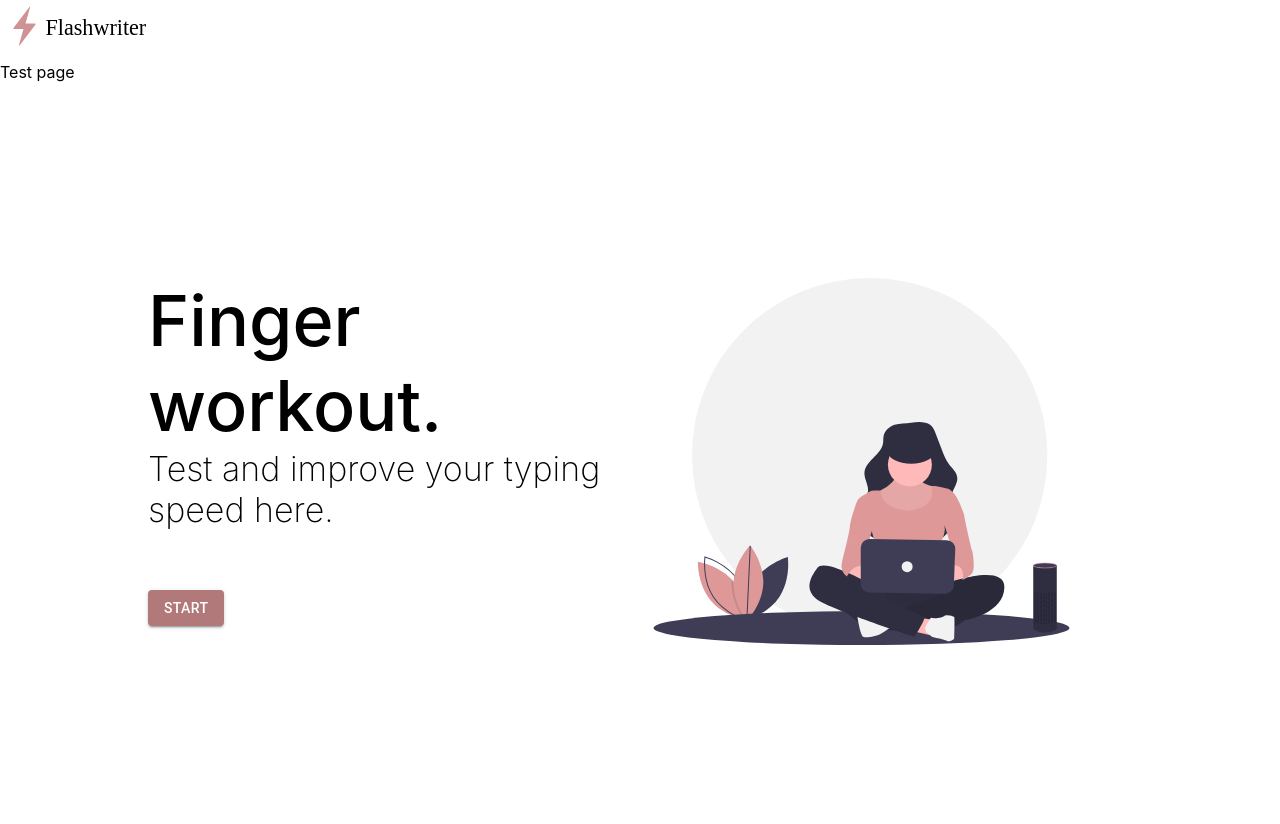
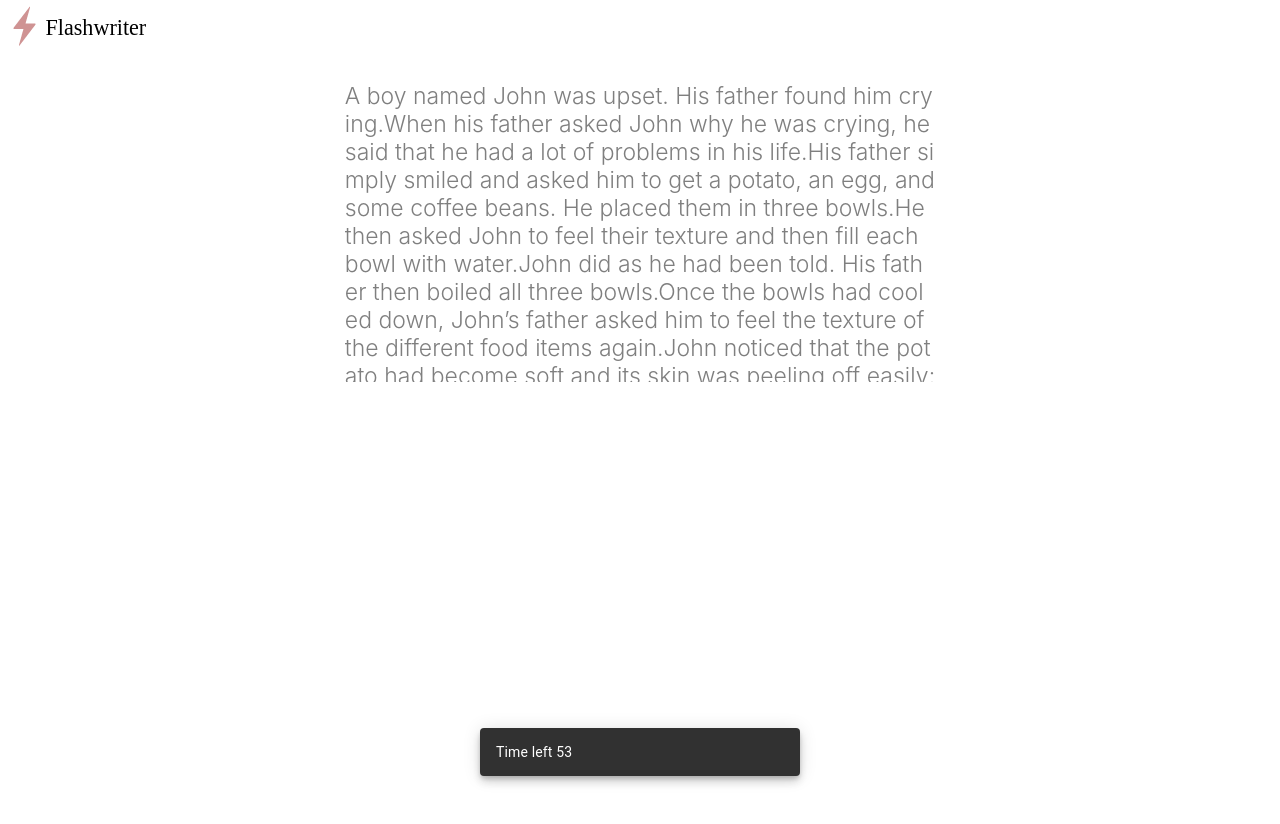
Before and after one commit to yogamonck-web/typetest-react, a React (Create React App) app: page /test in a window 1280 px wide. Shown: the top 824 px of the page. Built offline with nearby package versions, Linux system fonts and the light colour scheme.

Commit message:
✨ Test page working with static test strings

```diff
--- a/src/App.tsx
+++ b/src/App.tsx
@@ -16,7 +16,7 @@ export default function App() {
           <Route exact  path="/test" component={TestPage} />
           <Route exact path="/preTest" component={PreTestPage} />
           <Route exact path="/result" component={ResultPage} />
-          <Route exact path="/*" component={LandingPage} />
+          <Route exact path="/" component={LandingPage} />
         </TestDetailsContext>
       </Switch>
     </Router>
--- /dev/null
+++ b/src/Component/Timer/index.tsx
@@ -0,0 +1,31 @@
+import React, { useEffect, useRef, useState } from "react";
+import { Snackbar } from "@material-ui/core";
+import { useHistory } from "react-router";
+
+interface Props {
+    time:number;
+}
+const TestPageTimer:React.FC<Props> = ({time}) => {
+  const [timer, setTimer] = useState<any>(time) ;
+
+  const history = useHistory()
+
+  useEffect(() => {
+
+    if(timer <= 0){
+        history.push('/result')
+    }
+    const timeout = setTimeout(() => setTimer(timer - 1), 1000);
+    return function cleanup(){
+        clearTimeout(timeout)
+    };
+  }, [timer]);
+
+console.log("time",time)
+
+  return (
+      <Snackbar open message={"Time left " + timer} />
+  );
+};
+
+export default TestPageTimer;
--- a/src/Container/TestPage/index.tsx
+++ b/src/Container/TestPage/index.tsx
@@ -1,12 +1,94 @@
+import React, { useContext, useEffect, useRef, useState } from "react";
+import { useHistory } from "react-router";
+import TypeTestArea from "../../Component/TextTypeArea";
+import TestPageTimer from "../../Component/Timer";
+import { TestDetailsDataContext } from "../../ContextProviders/testDetails";
 
-import React from 'react';
+const TestPage = () => {
+  const { level, time, blind, testData: realText, setuserInput } = useContext(
+    TestDetailsDataContext
+  );
+  const [userInput, setUserInput] = useState<string[]>([]);
+  const textDisplayElement = useRef<HTMLElement | null>(null) as any;
+  const history = useHistory()
 
-const TestPage = () =>{
+  useEffect(()=>{
+    window.onbeforeunload = ()=> {
+      window.setTimeout(function () {
+        window.location.href = '/preTest';
+    }, 0);
+    window.onbeforeunload = null;
+    }
+
+  },[])
+
+  const validateInput = (key: string, index: number) => {
+    if (blind) {
+      return `<b class="user-input-blind">${realText[index]}</b>`;
+    }
+    if (key !== realText[index]) {
+      return `<b class="user-input wrong-input">${realText[index]}</b>`;
+    } else {
+      return `<b class="user-input  right-input">${key}</b>`;
+    }
+  };
+
+  const handleKeypres = (key: any) => {
+    key.preventDefault();
+    // console.log(key);
+    if (userInput.length >= realText.length) {
+      return;
+    }
+
+    setUserInput((oldData) => {
+      if (key.key === "Backspace") {
+        let tempArray = [...oldData];
+        tempArray.pop();
+        return [...tempArray];
+      } else if (key.key.length > 1) {
+        return oldData;
+      } else if (realText[oldData.length]) {
+        return [...oldData, validateInput(key.key, oldData.length)];
+      } else {
+        return oldData;
+      }
+    });
+
+    const currentCursor = document.querySelectorAll(".user-input");
+    console.log(currentCursor);
+    if (currentCursor[currentCursor.length - 1]) {
+      currentCursor[currentCursor.length - 1].scrollIntoView();
+    }
+  };
+
+  useEffect(() => {
+    if (!textDisplayElement || !textDisplayElement.current) {
+      return;
+    }
+    textDisplayElement.current.addEventListener("keydown", handleKeypres);
+    return function cleanup() {
+      textDisplayElement.current &&
+        textDisplayElement.current.removeEventListener(
+          "keydown",
+          handleKeypres
+        );
+    };
+  }, [textDisplayElement.current]);
+
+  useEffect(() => {
+    if (!textDisplayElement || !textDisplayElement.current) {
+      return;
+    }
+    setuserInput(userInput.join(""))
+    textDisplayElement.current.innerHTML = `${userInput.join("")}`;
+  }, [userInput]);
+
   return (
-    <div className="pretest-page">
-        Test page
+    <div className="result-page">
+      <TypeTestArea textBoxRef={textDisplayElement} realText={realText} />
+      <TestPageTimer time={time} />
     </div>
   );
-}
+};
 
 export default TestPage;
```
